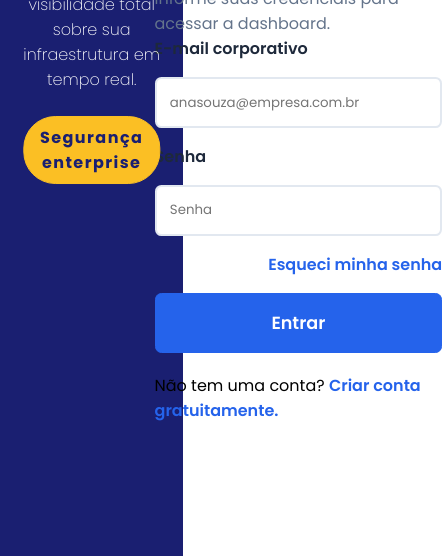
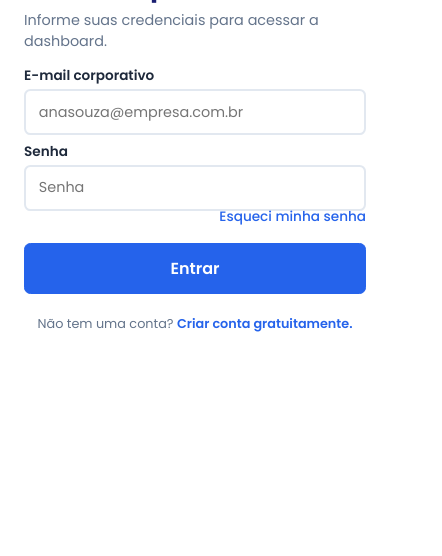
Before and after one commit to Noctua-Inc/noctua-sistema, a plain HTML site: page login.html in a window 390 px wide. Shown: the part 288-844 px from the top of the page, 442 px wide, since content can reach past the window. Drawn offline with Linux system fonts and the light colour scheme; files that its build step writes are made by us from their sources.

Commit message:
Ajustando a responsividade

```diff
--- a/cadastro.css
+++ b/cadastro.css
@@ -1,5 +1,4 @@
 @import url('https://fonts.googleapis.com/css2?family=Poppins:wght@100;200;300;400;500;600;700;800;900&display=swap');
-/* Definindo seletor global */
 
 * {
     box-sizing: border-box;
@@ -7,148 +6,160 @@
     padding: 0;
 }
 
-/* Definindo uma fonte geral */
-
 body {
     font-family: 'Poppins', sans-serif;
+    min-height: 100vh;
     display: flex;
+    overflow-x: hidden;
+}
+
+/* Estrutura Principal */
+
+.content {
+    display: flex;
+    width: 100%;
     min-height: 100vh;
 }
 
-/* Separando as duas seções */
+/* Seção Esquerda (Banner) */
 
-.content {
-    justify-content: space-between;
+.content .left-content {
+    flex: 1;
+    background-color: #1A1F71;
     display: flex;
-    width: 100%;
+    justify-content: center;
+    align-items: center;
+    position: relative;
+    overflow: hidden;
 }
 
-.content .left-content {
+.content .left-content .banner {
+    width: 100%;
+    height: 100%;
+    display: flex;
     justify-content: center;
     align-items: center;
-    display: flex;
-    width: 47%;
 }
 
-.content .right-content {
+.content .left-content .imagemSlogan {
+    position: relative;
+    width: 100%;
+    height: 80%;
+    display: flex;
     justify-content: center;
     align-items: center;
-    display: flex;
-    width: 47%;
-    padding: 3rem;
-}
-
-
-/* Definindo conteúdo esquerdo */
-
-.content .left-content {
-    background-color: #1A1F71;
 }
 
 .content .left-content .banner img {
     width: 100%;
-    height: 100%;
+    height: 100dvh;
     object-fit: cover;
-}
-
-.content .left-content .imagemSlogan {
-    position: relative;
 }
 
 .content .left-content .banner .textoSlogan {
     position: absolute;
     text-align: center;
     color: #fff;
-    transform:translate(-50%, -30%);
     top: 50%;
     left: 50%;
+    transform: translate(-50%, -50%);
+    width: 80%;
 }
 
 .content .left-content .banner .textoSlogan .tituloEsquerdo {
     letter-spacing: 0.05em;
     font-size: 0.8em;
-    margin-top: 2em;
+    margin-top: 1em;
 }
 
 .content .left-content .banner .textoSlogan .subtituloEsquerdo {
     font-weight: 200;
-    margin: 1.5em 0;
+    margin: 1em 0 1.5em 0;
 }
 
 .content .left-content .banner .textoSlogan .botaoEsquerdo {
+    display: inline-block;
     border: 1px solid #FBBF24;
     background-color: #FBBF24;
     color: #1A1F71;
     font-weight: 700;
     letter-spacing: 0.09em;
-    padding: 0.5em 1em;
+    padding: 0.5em 1.2em;
     border-radius: 2rem;
     cursor: pointer;
     transition: 0.3s;
 }
 
 .content .left-content .banner .textoSlogan .botaoEsquerdo:hover {
-    transition: 0.3s;
     color: #FBBF24;
     background-color: #1a1e71;
     box-shadow: 0px 0px 30px lab(80.44% 9.66 77.02 / 0.295);
 }
 
-.content .left-content .banner .description p {
-    font-weight: 300;
+/* Seção Direita (Formulário) */
+
+.content .right-content {
+    flex: 1;
+    display: flex;
+    justify-content: center;
+    align-items: center;
+    padding: 2rem;
+    background-color: #fff;
 }
 
-.content .banner {
+.content .right-content .form {
+    display: flex;
+    flex-direction: column;
     width: 100%;
-    height: 100%;
+    max-width: 24rem;
+    gap: 0.8rem;
 }
-
-/* Definido conteúdo direito */
 
 .content .right-content form h1 {
     color: #1A1F71;
+    font-size: 1.6rem;
 }
 
 .content .right-content form p {
     color: #1E293B;
     font-weight: 600;
+    font-size: 0.85rem;
+    margin-top: 0.4rem;
 }
+
 .content .right-content form .subtitulo p {
     color: #64748B;
     font-weight: 400;
-}
-.content .right-content .form{
-    flex-direction: column;
-    text-align: left;
-    display: flex;
-    gap: 1.3rem;
+    font-size: 0.9rem;
+    margin-top: 0.2rem;
+    margin-bottom: 0.5rem;
 }
 
-.content .right-content .form form{
+.content .right-content .form form {
+    display: flex;
     flex-direction: column;
-    display: flex;
     width: 100%;
-    max-width: 20rem;
-    gap: 2%;
 }
 
-.content .right-content .form form input{
+.content .right-content .form form input {
     border: 2px solid #E2E8F0;
     border-radius: 0.4rem;
-    padding-top: 0.9rem;
-    padding: 1em;
+    padding: 0.65rem 0.8rem;
+    font-family: 'Poppins', sans-serif;
+    font-size: 0.9rem;
+    margin-top: 0.2rem;
 }
 
-.content .right-content .form form button{
+.content .right-content .form form button {
     font-family: 'Poppins', sans-serif;
     background-color: #2563EB;
     cursor: pointer;
     color: #fff;
     border: 1px solid #2563EB;
     border-radius: 0.4rem;
-    padding: 0.9rem;
+    padding: 0.75rem;
     margin-top: 1rem;
-    font-size: 1.1rem;
+    font-size: 1rem;
     font-weight: 600;
     transition: 0.3s;
 }
@@ -156,18 +167,13 @@ body {
 .content .right-content .form form button:hover {
     background-color: #fff;
     color: #2563EB;
-    transition: 0.3s;
     box-shadow: 0px 0px 30px lab(43.09% 42.25 -83.21 / 0.295);
 }
-
-input {
-    font-family: 'Poppins', sans-serif;
-}
-
 
 .form #voltarSite {
     text-decoration: none;
     color: #64748B;
+    font-size: 0.85rem;
 }
 
 .form a {
@@ -175,3 +181,41 @@ input {
     color: #2563EB;
     font-weight: 550;
 }
+
+.form .terms p,
+.form .login-link p {
+    font-size: 0.8rem;
+    color: #64748B;
+}
+
+/* Responsividade para telas menores */
+
+@media screen and (max-width: 900px) {
+    .content {
+        flex-direction: column;
+    }
+
+    .content .left-content {
+        display: none; /* Esconde completamente o banner no celular */
+    }
+
+    .content .right-content {
+        width: 100%;
+        min-height: 100vh; /* Faz o formulário ocupar a altura total da tela */
+        padding: 2rem 1.5rem;
+    }
+}
+
+@media screen and (max-height: 700px) and (min-width: 901px) {
+    .content .right-content {
+        padding: 1rem 2rem;
+    }
+
+    .content .right-content .form {
+        gap: 0.4rem;
+    }
+
+    .content .right-content .form form input {
+        padding: 0.5rem 0.7rem;
+    }
+}
--- a/cadastro.html
+++ b/cadastro.html
@@ -3,7 +3,7 @@
 <head>
     <meta charset="UTF-8">
     <meta name="viewport" content="width=device-width, initial-scale=1.0">
-    <link rel="stylesheet" href="css/cadastro.css">
+    <link rel="stylesheet" href="cadastro.css">
     <title>Cadastro | Noctua</title>
 </head>
 <body>
@@ -11,7 +11,7 @@
         <div class="left-content">
             <div class="banner">
                 <div class="imagemSlogan">
-                    <img src="assets/Icon.png">
+                    <img src="assets/noctua_icon.png">
                     <div class="textoSlogan">
                         <div class="noctuaName"><h1>Noctua</h1></div>
                         <div class="tituloEsquerdo"><h1>Visibilidade total sobre <br> sua infraestrura</h1></div>
@@ -36,10 +36,6 @@
                     <input type="email" name="email" placeholder="anasouza@empresa.com.br" required id="email">
                     <p>CPF</p>
                     <input type="text" name="cpf" placeholder="000.000.000-00" required id="cpf">
-                    <p>Data de nascimento</p>
-                    <input type="text" name="data_nascimento" placeholder="01/01/1990" required id="data_nascimento">
-                    <p>Empresa</p>
-                    <input type="text" name="empresa" placeholder="Nome da empresa" required id="empresa">
                     <p>Senha</p>
                     <input type="password" name="password" placeholder="Senha" required id="password">
                     <p>Confirmar senha</p>
@@ -66,7 +62,6 @@
         let nomeUsuario = document.getElementById('nome_completo').value
         let emailUsuario = document.getElementById('email').value
         let cpfUsuario = document.getElementById('cpf').value
-        let dataNascimentoUsuario = document.getElementById('data_nascimento').value
         let senhaUsuario = document.getElementById('password').value
         let confirmSenhaUsuario = document.getElementById('confirm_password').value
 
@@ -79,9 +74,8 @@
                 nome: nomeUsuario,
                 email: emailUsuario,
                 cpf: cpfUsuario,
-                data_nascimento: dataNascimentoUsuario,
-                empresa: empresaUsuario,
-                senha: senhaUsuario
+                senha: senhaUsuario,
+                confirmar_senha:confirmSenhaUsuario
             })
         })
     }
--- a/login.css
+++ b/login.css
@@ -1,5 +1,4 @@
 @import url('https://fonts.googleapis.com/css2?family=Poppins:wght@100;200;300;400;500;600;700;800;900&display=swap');
-/* Definindo seletor global */
 
 * {
     box-sizing: border-box;
@@ -7,167 +6,171 @@
     padding: 0;
 }
 
-/* Definindo uma fonte geral */
-
 body {
     font-family: 'Poppins', sans-serif;
+    min-height: 100vh;
     display: flex;
+    overflow-x: hidden;
+}
+
+/* Estrutura Principal */
+.content {
+    display: flex;
+    width: 100%;
     min-height: 100vh;
 }
 
-/* Separando as duas seções */
-
-.content {
-    justify-content: space-between;
+/* Seção Esquerda (Banner) */
+.content .left-content {
+    flex: 1;
+    background-color: #1A1F71;
     display: flex;
-    width: 100%;
+    justify-content: center;
+    align-items: center;
+    position: relative;
+    overflow: hidden;
 }
 
-.content .left-content {
+.content .left-content .banner {
+    width: 100%;
+    height: 100%;
+    display: flex;
     justify-content: center;
     align-items: center;
-    display: flex;
-    width: 47%;
 }
 
-.content .right-content {
+.content .left-content .imagemSlogan {
+    position: relative;
+    width: 100%;
+    height: 80%;
+    display: flex;
     justify-content: center;
     align-items: center;
-    display: flex;
-    width: 47%;
-    padding: 3rem;
-}
-
-
-/* Definindo conteúdo esquerdo */
-
-.content .left-content {
-    background-color: #1A1F71;
 }
 
 .content .left-content .banner img {
     width: 100%;
-    height: 100%;
+    height: 100dvh;
     object-fit: cover;
-}
-
-.content .left-content .imagemSlogan {
-    position: relative;
 }
 
 .content .left-content .banner .textoSlogan {
     position: absolute;
     text-align: center;
     color: #fff;
-    transform:translate(-50%, -30%);
     top: 50%;
     left: 50%;
+    transform: translate(-50%, -50%);
+    width: 80%;
 }
 
 .content .left-content .banner .textoSlogan .tituloEsquerdo {
     letter-spacing: 0.05em;
     font-size: 0.8em;
-    margin-top: 2em;
+    margin-top: 1em;
 }
 
 .content .left-content .banner .textoSlogan .subtituloEsquerdo {
     font-weight: 200;
-    margin: 1.5em 0;
+    margin: 1em 0 1.5em 0;
 }
 
 .content .left-content .banner .textoSlogan .botaoEsquerdo {
+    display: inline-block;
     border: 1px solid #FBBF24;
     background-color: #FBBF24;
     color: #1A1F71;
     font-weight: 700;
     letter-spacing: 0.09em;
-    padding: 0.5em 1em;
+    padding: 0.5em 1.2em;
     border-radius: 2rem;
     cursor: pointer;
     transition: 0.3s;
 }
 
 .content .left-content .banner .textoSlogan .botaoEsquerdo:hover {
-    transition: 0.3s;
     color: #FBBF24;
     background-color: #1a1e71;
     box-shadow: 0px 0px 30px lab(80.44% 9.66 77.02 / 0.295);
 }
 
-.content .left-content .banner .description p {
-    font-weight: 300;
+/* Seção Direita (Formulário) */
+.content .right-content {
+    flex: 1;
+    display: flex;
+    justify-content: center;
+    align-items: center;
+    padding: 2rem;
+    background-color: #fff;
 }
 
-.content .banner {
+.content .right-content .form {
+    display: flex;
+    flex-direction: column;
     width: 100%;
-    height: 100%;
+    max-width: 24rem;
+    gap: 0.8rem;
 }
-
-/* Definido conteúdo direito */
 
 .content .right-content form h1 {
     color: #1A1F71;
+    font-size: 1.6rem;
 }
 
 .content .right-content form p {
     color: #1E293B;
     font-weight: 600;
+    font-size: 0.85rem;
+    margin-top: 0.4rem;
 }
+
 .content .right-content form .subtitulo p {
     color: #64748B;
     font-weight: 400;
-}
-.content .right-content .form{
-    flex-direction: column;
-    text-align: left;
-    display: flex;
-    gap: 1.3rem;
+    font-size: 0.9rem;
+    margin-top: 0.2rem;
+    margin-bottom: 0.5rem;
 }
 
-.content .right-content .form form{
+.content .right-content .form form {
+    display: flex;
     flex-direction: column;
-    display: flex;
-    max-width: 50rem;
     width: 100%;
 }
 
-.content .right-content .form form input{
+.content .right-content .form form input {
     border: 2px solid #E2E8F0;
     border-radius: 0.4rem;
-    padding-top: 0.9rem;
-    padding: 1em;
-    margin: 1rem 0;
+    padding: 0.65rem 0.8rem;
+    font-family: 'Poppins', sans-serif;
+    font-size: 0.9rem;
+    margin-top: 0.2rem;
 }
 
-.content .right-content .form form button{
+.content .right-content .form form button {
     font-family: 'Poppins', sans-serif;
     background-color: #2563EB;
     cursor: pointer;
     color: #fff;
     border: 1px solid #2563EB;
     border-radius: 0.4rem;
+    padding: 0.75rem;
     margin-top: 1rem;
-    font-size: 1.1rem;
+    font-size: 1rem;
     font-weight: 600;
     transition: 0.3s;
-    padding: 1rem;
 }
 
 .content .right-content .form form button:hover {
     background-color: #fff;
     color: #2563EB;
     box-shadow: 0px 0px 30px lab(43.09% 42.25 -83.21 / 0.295);
-    transition: 0.3s;
 }
-
-input {
-    font-family: 'Poppins', sans-serif;
-}
-
 
 .form #voltarSite {
     text-decoration: none;
     color: #64748B;
+    font-size: 0.85rem;
 }
 
 .form a {
@@ -176,7 +179,55 @@ input {
     font-weight: 550;
 }
 
-.form #esqueciSenha {
-    justify-content: end;
+/* Itens específicos do Login mantendo a padronização */
+.esqueci-senha-container {
     display: flex;
+    justify-content: flex-end;
+    margin-top: -0.2rem;
 }
+
+.esqueci-senha-container a {
+    font-size: 0.85rem;
+    font-weight: 500;
+}
+
+.form .terms p,
+.form .login-link p {
+    font-size: 0.8rem;
+    color: #64748B;
+    text-align: center;
+}
+
+.form .login-link {
+    margin-top: 0.5rem;
+}
+
+@media screen and (max-width: 900px) {
+    .content {
+        flex-direction: column;
+    }
+
+    .content .left-content {
+        display: none; /* Esconde completamente o banner no celular */
+    }
+
+    .content .right-content {
+        width: 100%;
+        min-height: 100vh; /* Faz o formulário ocupar a altura total da tela */
+        padding: 2rem 1.5rem;
+    }
+}
+
+@media screen and (max-height: 700px) and (min-width: 901px) {
+    .content .right-content {
+        padding: 1rem 2rem;
+    }
+
+    .content .right-content .form {
+        gap: 0.4rem;
+    }
+
+    .content .right-content .form form input {
+        padding: 0.5rem 0.7rem;
+    }
+}
--- a/login.html
+++ b/login.html
@@ -1,17 +1,18 @@
 <!DOCTYPE html>
-<html lang="en">
+<html lang="pt-BR">
 <head>
     <meta charset="UTF-8">
     <meta name="viewport" content="width=device-width, initial-scale=1.0">
-    <link rel="stylesheet" href="css/login.css">
+    <link rel="stylesheet" href="login.css">
     <title>Login | Noctua</title>
 </head>
 <body>
     <div class="content">
+
         <div class="left-content">
             <div class="banner">
                 <div class="imagemSlogan">
-                    <img src="assets/Icon.png">
+                    <img src="assets/noctua_icon.png" alt="Slogan Noctua">
                     <div class="textoSlogan">
                         <div class="noctuaName"><h1>Noctua</h1></div>
                         <div class="tituloEsquerdo"><h1>Bem-vindo(a) de volta</h1></div>
@@ -25,50 +26,78 @@
         <div class="right-content">
             <div class="form">
                 <a href="/" id="voltarSite"> ← Voltar ao site</a>
-                <form action="cadastros.html" method="POST" id="form_cadastro" onsubmit="cadastrar_evento()">
+                <form action="dashboard.html" method="POST" id="form_login" onsubmit="login_evento(event)">
                     <h1>Entrar na plataforma</h1>
                     <div class="subtitulo"><p>Informe suas credenciais para acessar a dashboard.</p></div>
 
                     <p>E-mail corporativo</p>
                     <input type="email" name="email" placeholder="anasouza@empresa.com.br" required id="email">
+
                     <p>Senha</p>
                     <input type="password" name="password" placeholder="Senha" required id="password">
-                    <a href="cadastro.html" id="esqueciSenha">Esqueci minha senha</a>
+
+                    <div class="esqueci-senha-container">
+                        <a href="esqueci_senha.html" id="esqueciSenha">Esqueci minha senha</a>
+                    </div>
+
                     <button type="submit">Entrar</button>
-
                 </form>
 
-                <div class="login-link"><p>Não tem uma conta? <a href="cadastro.html">Criar conta gratuitamente.</a></p></div>
+                <div class="login-link">
+                    <p>Não tem uma conta? <a href="cadastro.html">Criar conta gratuitamente.</a></p>
+                </div>
             </div>
         </div>
     </div>
 
+    <script>
+        function login_evento(event){
+            event.preventDefault();
+
+            let emailUsuario = document.getElementById('email').value;
+            let senhaUsuario = document.getElementById('password').value;
+
+            fetch ('/api/login', {
+                method: "post",
+                headers: {
+                    'Content-Type': 'application/json'
+                },
+                body: JSON.stringify({
+                    email: emailUsuario,
+                    senha: senhaUsuario
+                })
+            })
+            .then(response => {
+                // Tratativa de resposta do login
+            });
+        }
+    </script>
 </body>
 
     <script>
-    function cadastrar_evento(){
-        event.preventDefault()
+        function cadastrar_evento(event){
+            event.preventDefault(); // Agora o event é passado corretamente pela função
 
-        let nomeUsuario = document.getElementById('nome_completo').value
-        let emailUsuario = document.getElementById('email').value
-        let empresaUsuario = document.getElementById('empresa').value
-        let cargoUsuario = document.getElementById('cargo').value
-        let senhaUsuario = document.getElementById('password').value
-        let confirmSenhaUsuario = document.getElementById('confirm_password').value
+            // ATENÇÃO: Verifique a nota abaixo sobre estes campos
+            let emailUsuario = document.getElementById('email').value;
+            let senhaUsuario = document.getElementById('password').value;
 
-        fetch ('/api/cadastro', {
-            method:"post",
+            fetch ('/api/login', {  /* Mudei de /cadastro para /login como exemplo */
+                method: "post",
                 headers: {
-                'Content=type': 'application/json'
+                    'Content-Type': 'application/json' /* Corrigido de Content=type para Content-Type */
                 },
                 body: JSON.stringify({
-                nome: nomeUsuario,
                     email: emailUsuario,
-                empresa: empresaUsuario,
-                cargo: cargoUsuario,
                     senha: senhaUsuario
                 })
             })
+            .then(response => {
+                // Lógica de sucesso aqui
+            })
+            .catch(error => {
+                // Lógica de erro aqui
+            });
         }
     </script>
 </html>
```
Also changed, not shown: assets/circulo.png (added), assets/noctua_icon.png (added). Lines whose indentation alone changed are shown as unchanged.
